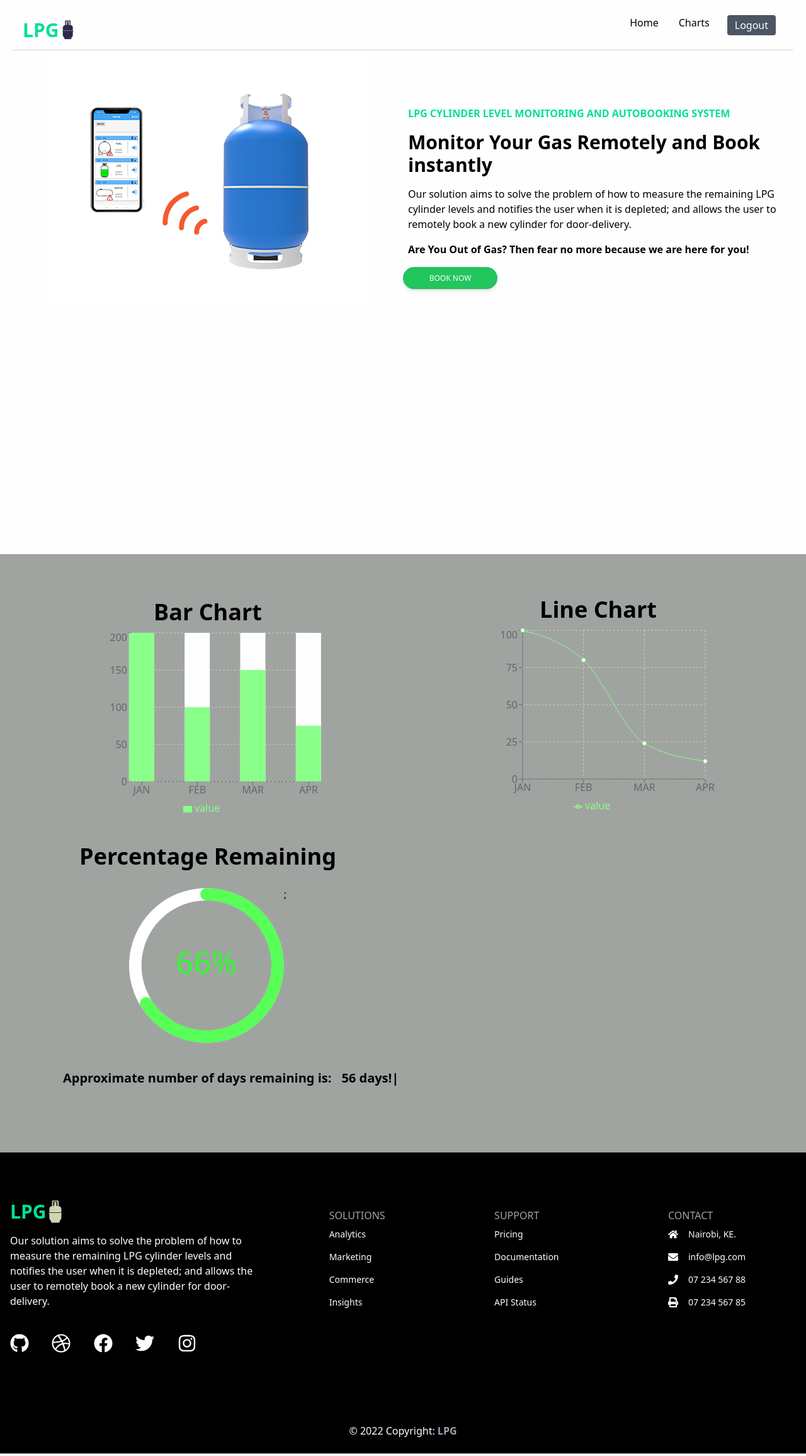
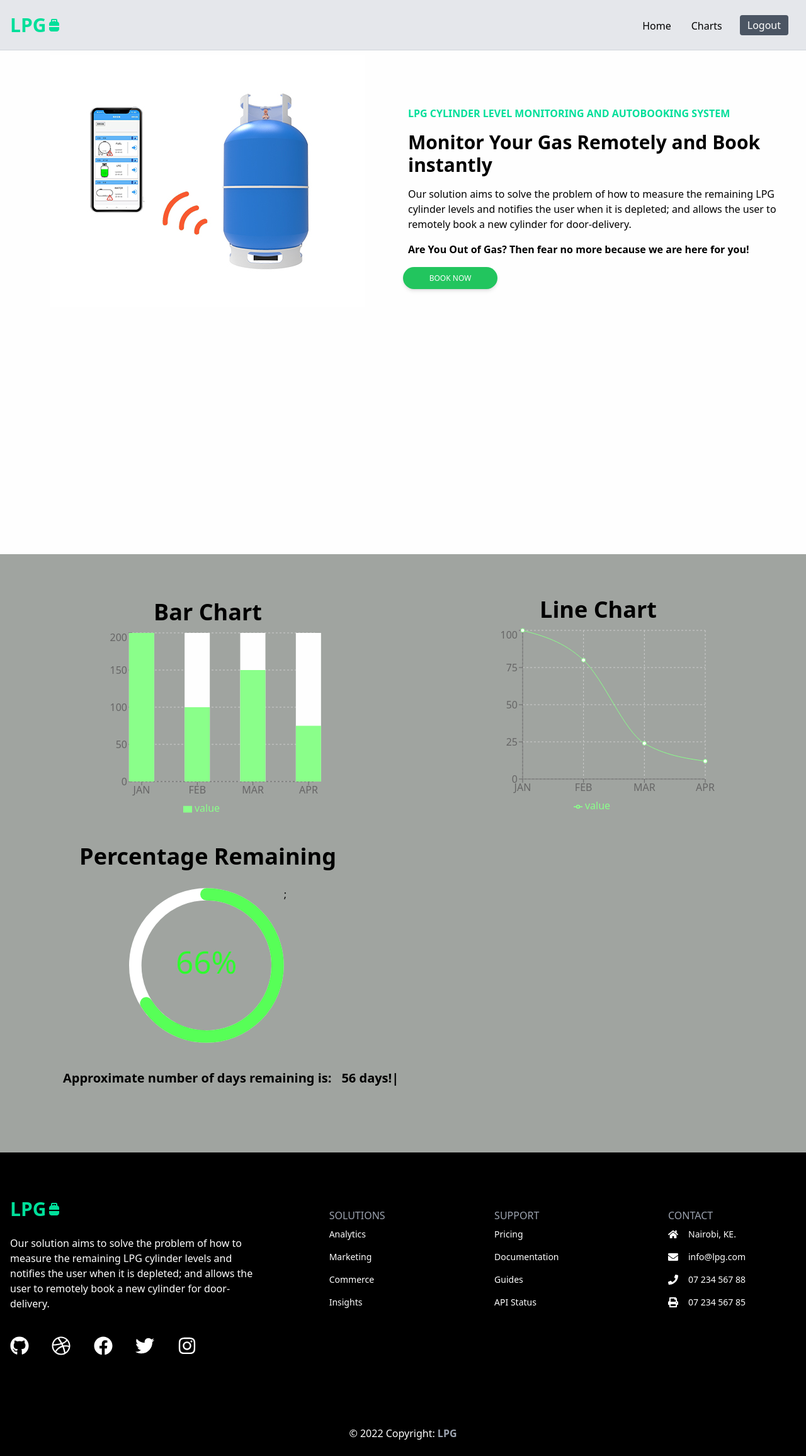
Before and after one commit to Mavene1/LPGautobooking-frontend, a React (Create React App) app: page /home in a window 1280 px wide. Shown: the whole page at 63% size. Built offline with nearby package versions, Linux system fonts and the light colour scheme.

Commit message:
ya mwisho sasa

```diff
--- a/package.json
+++ b/package.json
@@ -3,12 +3,16 @@
   "version": "0.1.0",
   "private": true,
   "dependencies": {
+    "@emotion/react": "^11.10.5",
+    "@emotion/styled": "^11.10.5",
     "@headlessui/react": "^1.7.3",
     "@heroicons/react": "^2.0.12",
     "@material-tailwind/react": "^1.2.4",
     "@material-ui/core": "^4.12.4",
     "@material-ui/icons": "^4.11.3",
+    "@material-ui/utils": "^4.11.3",
     "@mui/icons-material": "^5.10.9",
+    "@mui/material": "^5.10.11",
     "@testing-library/jest-dom": "^5.16.5",
     "@testing-library/react": "^13.4.0",
     "@testing-library/user-event": "^13.5.0",
--- a/src/components/Footer.jsx
+++ b/src/components/Footer.jsx
@@ -1,14 +1,14 @@
 import React from 'react'
 import {FaDribbble, FaFacebook, FaGithub, FaTwitter, FaInstagram} from 'react-icons/fa'
-import Logo from '../assets/image.jpg'
-
+//import Logo from '../assets/image.jpg'
+import PropaneTankIcon from '@mui/icons-material/PropaneTank';
 
 function Footer() {
   return (
     <div>
     <div name='footer' className='bg-black w-full mx-auto py-16 px-4 grid lg:grid-cols-3 gap-8 text-white'>
         <div>
-            <h1 className='mt-3 flex w-full text-3xl font-bold text-[#00df9a]'>LPG<img className='w-[28px] cursor-pointer justify-between' src={Logo} alt="/" /></h1>
+            <h1 className='my-2 flex w-full text-3xl font-bold text-[#00df9a]'>LPG<PropaneTankIcon className='mt-[6px]'/></h1>
             <p className='py-4'>Our solution aims to solve the problem of how to measure the remaining LPG cylinder levels and notifies the user when it is depleted; and allows the user to remotely book a new cylinder for door-delivery.</p>
             <div className='flex md:w-[75%] my-6 justify-between'>
                 <FaGithub size={30}/>
--- a/src/components/Navbar.jsx
+++ b/src/components/Navbar.jsx
@@ -3,10 +3,10 @@ import {Link} from 'react-scroll'
 import { Link as Lin} from 'react-router-dom'
 //import {TiThMenuOutline} from 'react-icons/ti'
 //import {AiFillCloseCircle} from 'react-icons/ai'
-import Logo from '../assets/logo4.jpg'
+//import Logo from '../assets/logo4.jpg'
 import {Menu, Transition} from '@headlessui/react'
 //import {ChevronDownIcon} from '@heroicons/react/20/solid'
-//import PropaneTankIcon from '@mui/icons-material/PropaneTank';
+import PropaneTankIcon from '@mui/icons-material/PropaneTank';
 
 
 function classNames(...classes) {
@@ -21,15 +21,15 @@ function classNames(...classes) {
 //     }
 
   return (
-    <div className='border-b border-gray-300 items-center h-20 max-w-[1240px] mx-auto px-4 flex justify-between text-black'>
+    <div className='border-b border-gray-300 bg-gray-200 items-center h-20 w-full mx-auto px-4 flex justify-between text-black'>
 
-        <h1 className='flex w-full text-3xl font-bold text-[#00df9a] mt-4' ><Lin to='/'>LPG</Lin><img className='w-[28px] cursor-pointer justify-between' src={Logo} alt="/" /></h1>
+        <h1 className='flex w-full text-3xl font-bold text-[#00df9a] my-4' ><Lin to='/home'>LPG<PropaneTankIcon className='mt-[-5px]'/></Lin></h1>
 
         <ul className='hidden md:flex'>
-            <li className='p-4 cursor-pointer hover:text-green-300' >
+            <li className='p-4 mt-[5px] cursor-pointer hover:text-green-300' >
             <Link to="hero" smooth={true} duration={500}>Home</Link>
             </li>
-            <li className='p-4 cursor-pointer hover:text-green-300'>
+            <li className='p-4 mt-[5px] cursor-pointer hover:text-green-300'>
             <Link to="charts" smooth={true} duration={500}>Charts</Link>
             </li>
 
@@ -134,7 +134,7 @@ function classNames(...classes) {
         <li className='p-4 block md:hidden'>
 
                 <Menu as="div" className="relative inline-block text-left">
-                <Menu.Button id="dropdownMenuIconButton" data-dropdown-toggle="dropdownDots" class="inline-flex items-center p-2 text-sm font-medium text-center text-gray-900 bg-gray-200 rounded-lg hover:bg-gray-400 focus:ring-4 focus:outline-none dark:text-white focus:ring-gray-50 dark:bg-gray-800 dark:hover:bg-gray-700 dark:focus:ring-gray-600" type="button">
+                <Menu.Button id="dropdownMenuIconButton" data-dropdown-toggle="dropdownDots" class="inline-flex items-center p-2 text-sm font-medium text-center text-gray-900 bg-gray-300 rounded-lg hover:bg-gray-400 focus:ring-4 focus:outline-none dark:text-white focus:ring-gray-50 dark:bg-gray-800 dark:hover:bg-gray-700 dark:focus:ring-gray-600" type="button">
                     <svg class="w-6 h-6" aria-hidden="true" fill="currentColor" viewBox="0 0 20 20" xmlns="http://www.w3.org/2000/svg"><path d="M10 6a2 2 0 110-4 2 2 0 010 4zM10 12a2 2 0 110-4 2 2 0 010 4zM10 18a2 2 0 110-4 2 2 0 010 4z"></path></svg>
                 </Menu.Button>
                     <Transition
--- a/src/pages/Signup1.jsx
+++ b/src/pages/Signup1.jsx
@@ -36,7 +36,7 @@ export default function Signup1() {
             <Link to='/vendor'><button className='w-full py-2 mt-5 bg-green-600 hover:bg-green-500 relative text-white rounded-full'>Sign Up</button></Link>
             <Checkbox label="Remember Me" color="green"/>
             <div className='flex items-center justify-between'>
-                        <p className='ml-[120px] md:ml-[170px]'>Not a Member?  Then</p><Link to='/'><button className='w-[60px] py-1 relative text-black rounded-full bg-white underline'>Log In!</button></Link>
+                        <p className='ml-[94px] md:ml-[144px]'>Already a Member?  Then</p><Link to='/'><button className='w-[60px] py-1 relative text-black rounded-full bg-white underline'>Log In!</button></Link>
                 </div>
         </div>
     </div>
```
Also changed, not shown: 1 other file (tests, documents, lock files or other folders).
